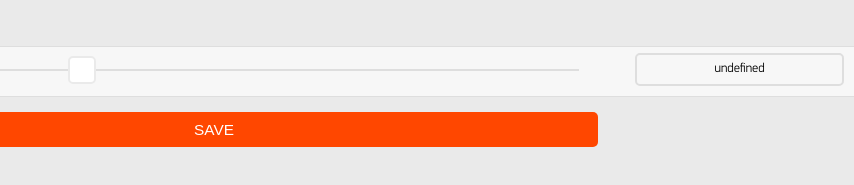
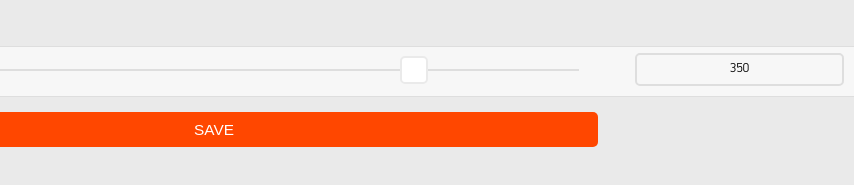
Before and after one commit to rippy/rippy.github.com, a plain HTML site: page pebble/bac/index.html in a window 1280 px wide. Shown: the part 163-348 px from the top of the page, 426-1280 px from the left. Drawn offline with Linux system fonts and the light colour scheme.

Commit message:
setting a default

```diff
--- a/pebble/bac/index.html
+++ b/pebble/bac/index.html
@@ -25,7 +25,7 @@
         }
 
         window.onload = function () {
-            var options = getQueryParam("options", "{}");
+            var options = getQueryParam("options", '{"gender":"Male","weight":"350"}');
             console.log("options", options);
             options = JSON.parse(options);
             document.forms[0].gender.value = options.gender;
```
